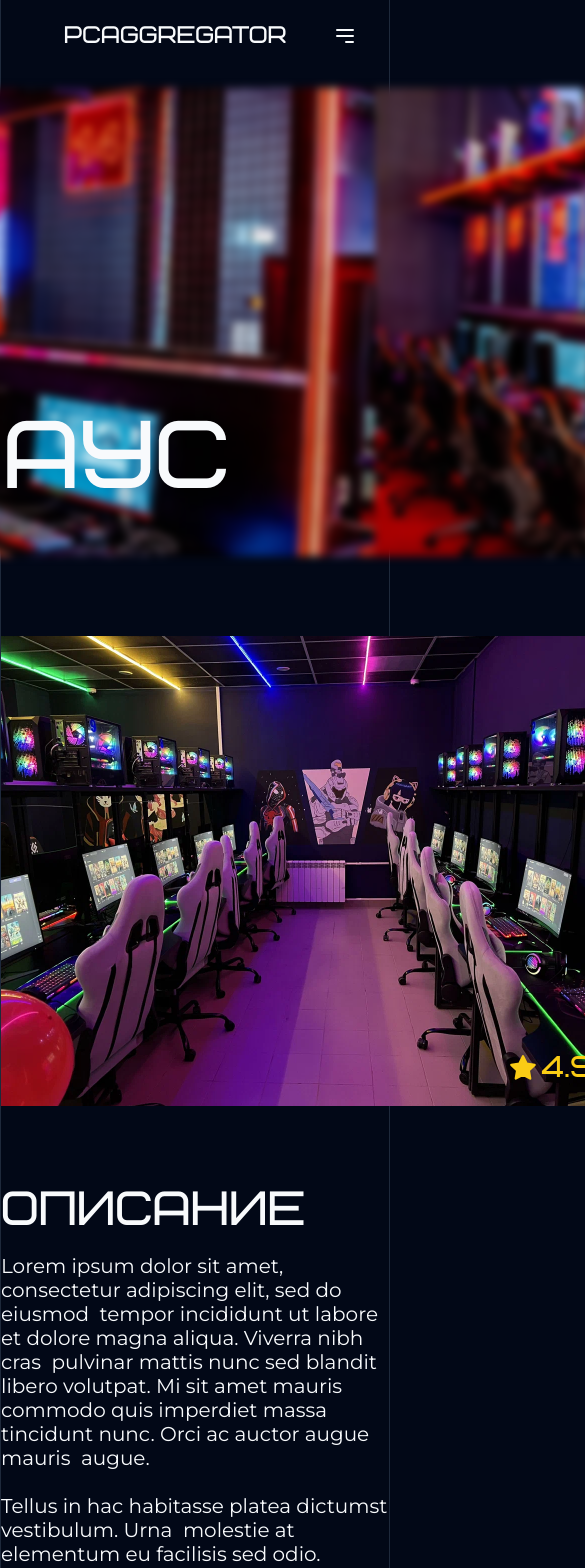
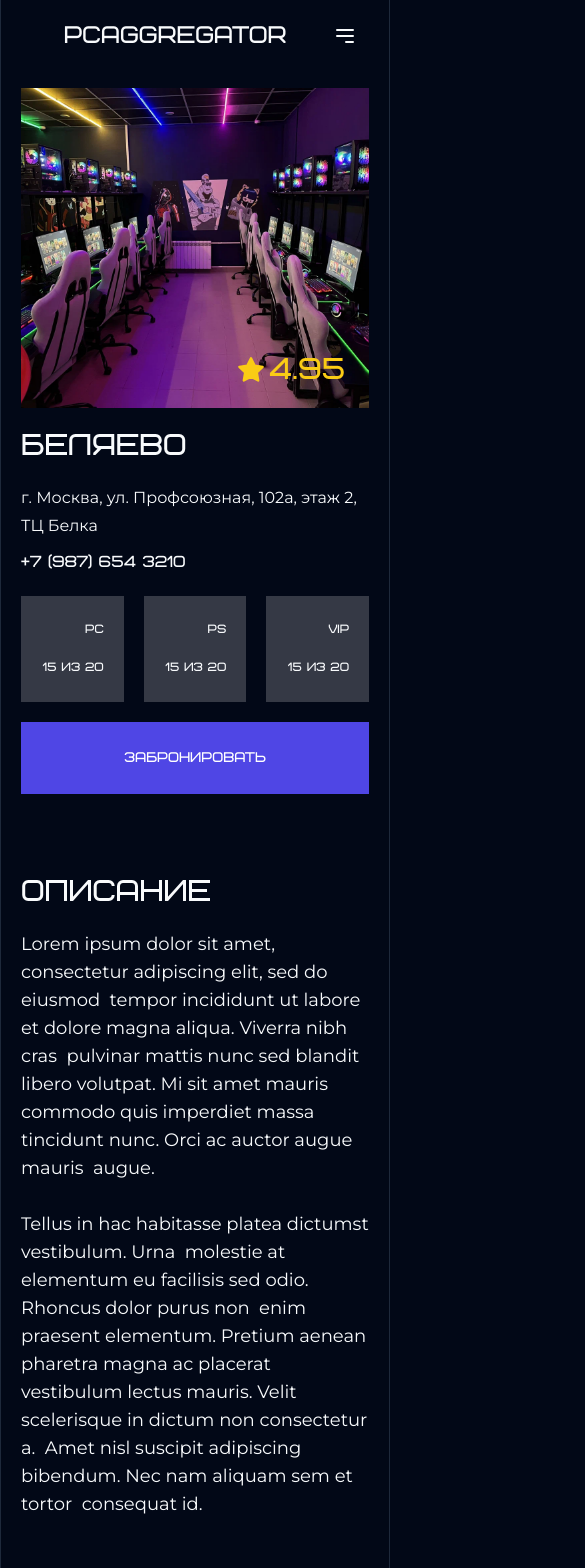
Before and after one commit to aom-tech/pc-club-aggregator-frontend, a Next.js app: page /club in a window 390 px wide. Shown: the top 1568 px of the page, 585 px wide, since content can reach past the window. Built offline with nearby package versions, Linux system fonts and the light colour scheme.

Commit message:
feat: add mobile view

```diff
--- a/src/app/club/page.tsx
+++ b/src/app/club/page.tsx
@@ -4,7 +4,7 @@ import Hero from '@/components/Hero'
 
 const ClubPage: React.FC = () => {
   return (
-    <div className="mt-4 flex flex-col items-center justify-center gap-20">
+    <div className="mt-4 flex max-w-[630px] flex-col items-center justify-center gap-20 self-center px-5 lg:max-w-full">
       <Hero />
       <ClubInfo />
       <ClubDescription />
--- a/src/components/AvailablePlaces.tsx
+++ b/src/components/AvailablePlaces.tsx
@@ -5,7 +5,7 @@ interface AvailablePlacesProps {
 
 const AvailablePlaces: React.FC<AvailablePlacesProps> = ({ title, text }) => {
   return (
-    <div className="flex w-full flex-col items-end gap-[10px] bg-white/20 p-5 font-bicubik text-[20px]/[48px]">
+    <div className="text-extrasmall flex w-full flex-col items-end gap-[10px] bg-white/20 p-5 font-bicubik sm:text-[14px]/[32px] lg:text-[20px]/[48px]">
       <span>{title}</span>
       <span>{text}</span>
     </div>
--- a/src/components/ClubDescription.tsx
+++ b/src/components/ClubDescription.tsx
@@ -10,13 +10,13 @@ const ClubDescription: React.FC = () => {
   return (
     <>
       <article className="flex w-full flex-col gap-5">
-        <h1 className="font-bicubik">Описание</h1>
-        <p className="text-p whitespace-pre-wrap">
+        <h1 className="text-h2 lg:text-h1 font-bicubik">Описание</h1>
+        <p className="text-h5 lg:text-p whitespace-pre-wrap">
           {loremText1 + '\n\n' + loremText2}
         </p>
       </article>
       <article className="flex w-full flex-col gap-5">
-        <h1 className="font-bicubik">Контакты</h1>
+        <h1 className="lg:text-h1 text-h2 font-bicubik">Контакты</h1>
         <div className="flex flex-col gap-2">
           <Contact
             href="https://telegram.org"
--- a/src/components/ClubInfo.tsx
+++ b/src/components/ClubInfo.tsx
@@ -5,8 +5,8 @@ import { Button } from './ui/button'
 
 const ClubInfo: React.FC = () => {
   return (
-    <main className="flex w-full gap-5">
-      <div className="relative flex min-h-[420px] min-w-[640px] flex-col items-end justify-end">
+    <main className="grid w-full gap-5 lg:grid-cols-2">
+      <div className="relative flex min-h-[320px] w-full flex-col items-end justify-end lg:min-h-[420px]">
         <Image
           className="object-cover"
           src={'/club-photo.webp'}
@@ -20,20 +20,24 @@ const ClubInfo: React.FC = () => {
           fill={'yellow-400'}
         />
       </div>
-      <section className="flex w-full flex-col justify-between">
-        <h1 className="font-bicubik uppercase">Беляево</h1>
+      <section className="flex w-full flex-col gap-5 lg:justify-between">
+        <h1 className="text-h2 lg:text-h1 font-bicubik">Беляево</h1>
         <article className="flex flex-col gap-2">
-          <h5>г. Москва, ул. Профсоюзная, 102а, этаж 2, ТЦ Белка</h5>
-          <h5 className="font-bicubik">+7 (987) 654 3210</h5>
+          <h5 className="text-small lg:text-h5">
+            г. Москва, ул. Профсоюзная, 102а, этаж 2, ТЦ Белка
+          </h5>
+          <h5 className="text-small lg:text-h5 font-bicubik">
+            +7 (987) 654 3210
+          </h5>
         </article>
         <div className="flex gap-5">
           <AvailablePlaces title="PC" text="15 из 20" />
-          <AvailablePlaces title="Playstation" text="15 из 20" />
+          <AvailablePlaces title="PS" text="15 из 20" />
           <AvailablePlaces title="VIP" text="15 из 20" />
         </div>
         <Button
           size="none"
-          className="rounded-none bg-indigo-600 px-5 py-5 font-bicubik text-[20px]/[48px] text-white hover:bg-indigo-600/90"
+          className="rounded-none bg-indigo-600 px-5 py-5 font-bicubik text-[14px]/[32px] text-white hover:bg-indigo-600/90 lg:text-[20px]/[48px]"
         >
           Забронировать
         </Button>
--- a/src/components/Hero.tsx
+++ b/src/components/Hero.tsx
@@ -1,7 +1,7 @@
 const Hero: React.FC = () => {
   return (
-    <section className="before:bg-hero relative flex h-[468px] w-[1440px] items-end stroke-black pb-10 pl-[81px] before:absolute before:left-0 before:top-0 before:h-full before:w-full before:blur-sm before:content-['']">
-      <div className="relative flex flex-col gap-4">
+    <section className="before:bg-hero relative hidden h-[468px] w-[99vw] items-end overflow-hidden stroke-black pb-10 before:absolute before:left-0 before:top-0 before:h-full before:w-full before:blur-sm before:content-[''] lg:flex">
+      <div className="relative mx-auto flex w-[1280px] flex-col gap-4 pl-5">
         <span className="text-logo w-[409px]">
           Сеть компьютерных клубов для требовательных игроков
         </span>
--- a/tailwind.config.ts
+++ b/tailwind.config.ts
@@ -19,7 +19,7 @@ const config = {
     },
     extend: {
       backgroundImage: {
-        hero: 'url("/hero.jpg")',
+        hero: `linear-gradient(to right, #000000, transparent, #000000), url("/hero.jpg")`,
       },
       fontFamily: {
         bicubik: 'var(--font-bicubik)',
@@ -27,6 +27,7 @@ const config = {
       },
       fontSize: {
         detail: ['16px', '24px'],
+        extrasmall: ['12px', '28px'],
         small: ['16px', '28px'],
         logo: ['24px', '120%'],
         display: ['96px', '120%'],
```
